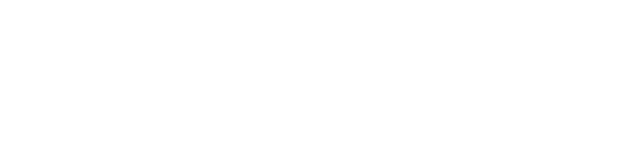
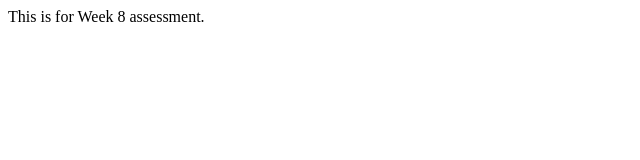
Before and after one commit to NasirQMUL/NasirQMUL.github.io, a plain HTML site: page index.html in a window 1280 px wide. Shown: the whole page, without its empty margins (0-640 px from the left). Drawn offline with Linux system fonts and the light colour scheme.

Commit message:
Update index.html

```diff
--- a/index.html
+++ b/index.html
@@ -6,6 +6,7 @@
 </head>
 
  <body>
+  This is for Week 8 assessment.
 </body>
 
 </html>
```
